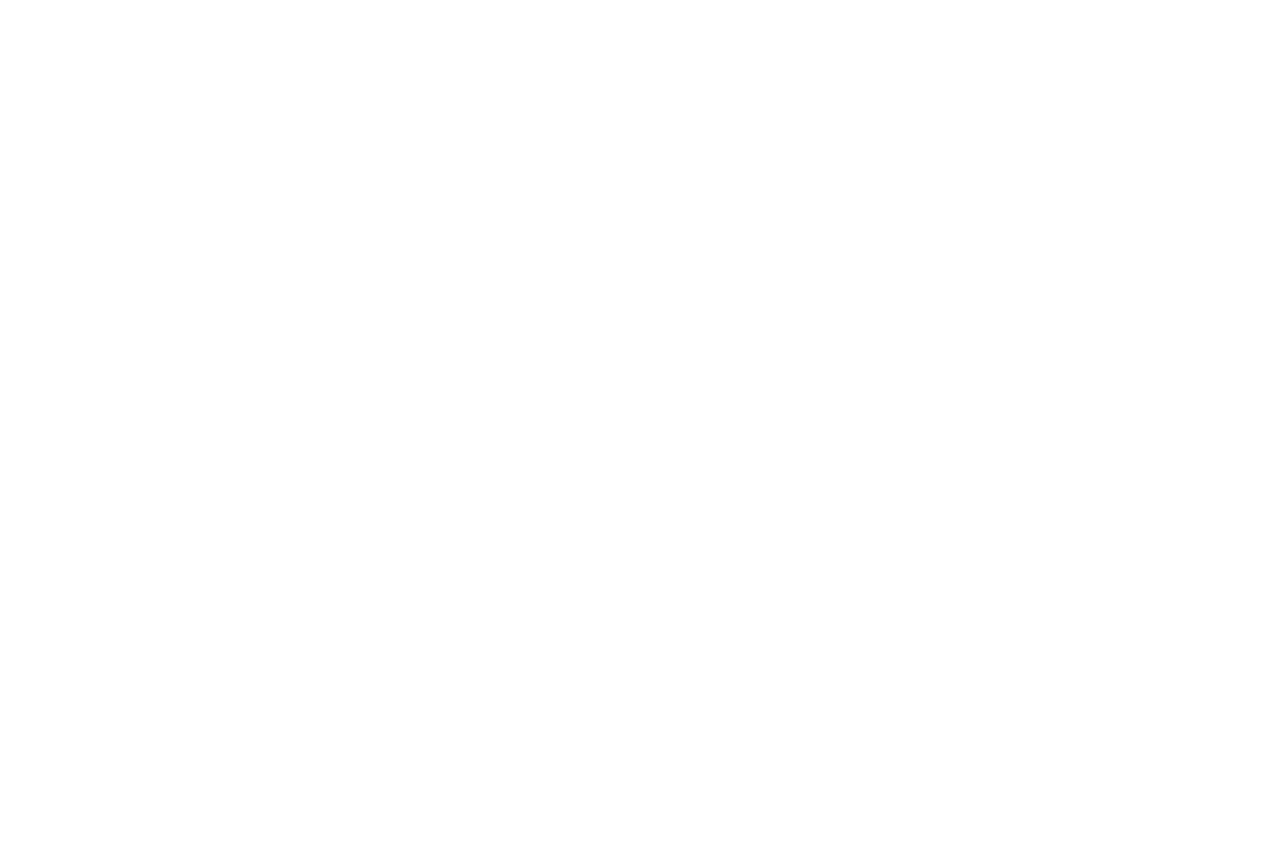
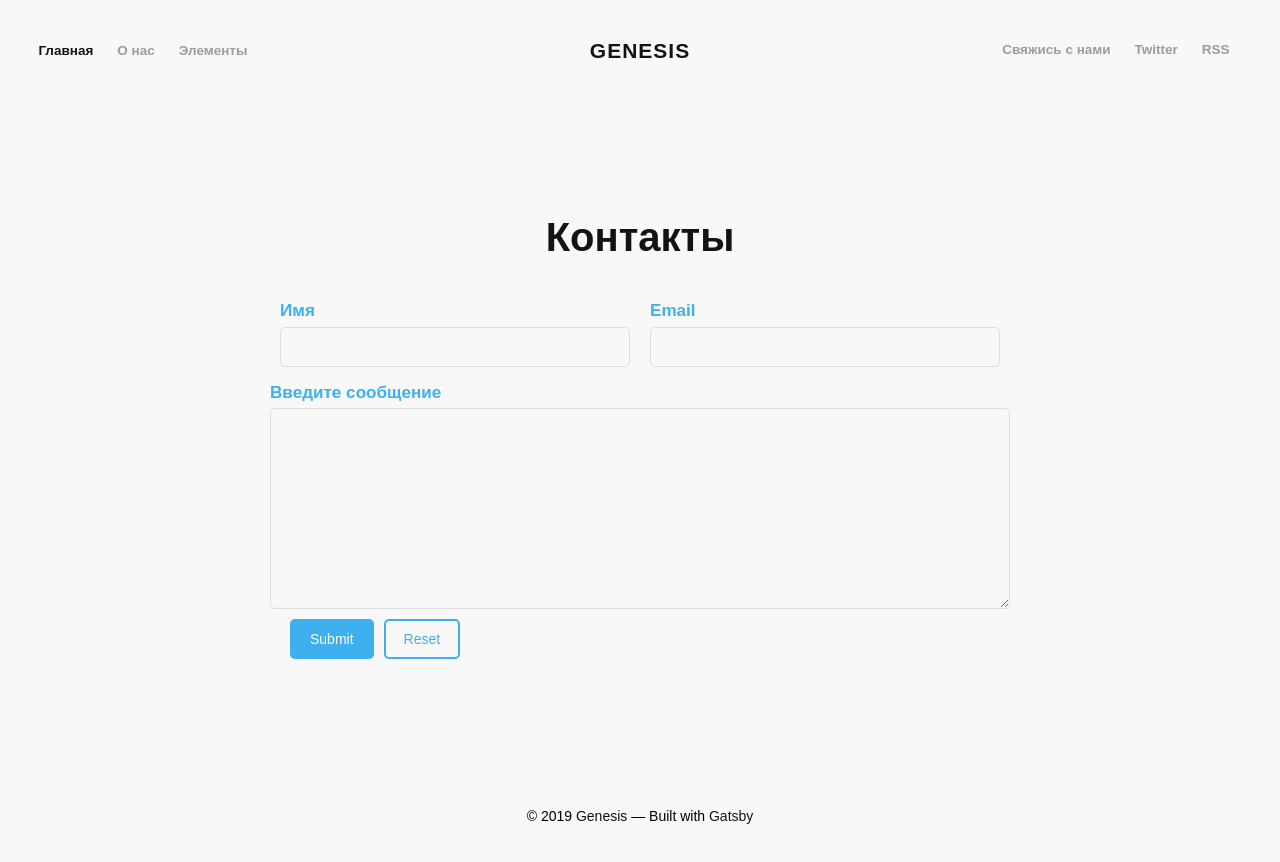
Before and after one commit to alinagaripova/gatsby-template-genesis-2, a Gatsby site: page /contacts in a window 1280 px wide. Before the commit this address had no page. Before the commit the page ends 800 px from the top, so only its background shows below. Built offline with nearby package versions, Linux system fonts and the light colour scheme; Gatsby itself is replaced by a stand-in of ours; a web font is replaced by a local one.

Commit message:
Add contacts page

```diff
--- a/src/components/header.js
+++ b/src/components/header.js
@@ -24,15 +24,15 @@ const Header = (props) => {
                 </div>
             </a>
             <nav id="swup" class="site-head-left">
-                <ul className="nav" role="menu">
+                <ul className="nav" role="menu"> {/*поменять подстветку при выбранном элементе меню*/}
                     <li className="nav-home nav-current" role="menuitem">
-                        <Link to={`/`}>Home</Link>
+                        <Link to={`/`}>Главная</Link>
                     </li>
                     <li className="nav-about" role="menuitem">
-                        <Link to={`/about`}>About</Link>
+                        <Link to={`/about`}>О нас</Link>
                     </li>
                     <li className="nav-elements" role="menuitem">
-                        <Link to={`/elements`}>Elements</Link>
+                        <Link to={`/elements`}>Элементы</Link>
                     </li>
                 </ul>
             </nav>
@@ -43,14 +43,9 @@ const Header = (props) => {
             </div>
             <div className="site-head-right">
                 <div className="social-links">
-                    <a
-                        href="https://www.facebook.com"
-                        title="Facebook"
-                        target="_blank"
-                        rel="noopener noreferrer"
-                    >
-                        Facebook
-                    </a>
+                    <Link to="/contacts" className="nav-contacts" role="menuitem">
+                        Свяжись с нами
+                    </Link>
                     <a
                         href="https://twitter.com"
                         title="Twitter"
@@ -58,7 +53,8 @@ const Header = (props) => {
                         rel="noopener noreferrer"
                     >
                         Twitter
-                    </a>
+                    </a>{/*поменять на иконки*/}
+
                     <Link
                         to={`/rss.xml`}
                         title="RSS"
--- a/src/pages/about.js
+++ b/src/pages/about.js
@@ -32,7 +32,7 @@ const AboutPage = ({ data }) => {
 
   return (
     <Layout title={siteTitle}>
-      <SEO title="ABout" keywords={[`blog`, `gatsby`, `javascript`, `react`]} />
+      <SEO title="О нас" keywords={[`blog`, `gatsby`, `javascript`, `react`]} />
 
       <article className="post-content page-template no-image">
         <div className="post-content-body">
--- /dev/null
+++ b/src/pages/contacts.js
@@ -0,0 +1,66 @@
+import React from "react"
+import { graphql } from "gatsby"
+
+import Layout from "../components/layout"
+import SEO from "../components/seo"
+
+import "../utils/normalize.css"
+import "../utils/css/screen.css"
+
+export const query = graphql`
+  query contactQuery {
+    site {
+      siteMetadata {
+        title
+      }
+    }
+  }
+`
+//сделать фрагмент запроса
+
+const ContactsPage = ({ data }) => {
+    const siteTitle = data.site.siteMetadata.title
+
+    return (
+        <Layout title={siteTitle}>
+            <SEO title="Контакты" keywords={[`blog`, `gatsby`, `javascript`, `react`]} />
+            <article className="post-content page-template no-image">
+                <div className="post-content-body">
+                    <h2 id="clean-minimal-and-deeply-customisable-london-is-a-theme-made-for-people-who-appreciate-simple-lines-">
+                        Контакты
+                    </h2>
+                    <form method="post" action="#">
+                        <div className="row gtr-uniform">
+                            <div className="col-6 col-12-xsmall">
+                                <label for="demo-name">Имя</label>
+                                <input type="text" name="demo-name" id="demo-name" placeholder=""
+                                />
+                            </div>
+                            <div className="col-6 col-12-xsmall">
+                                <label for="demo-email">Email</label>
+                                <input type="email" name="demo-email" id="demo-email" placeholder=""
+                                />
+                            </div>
+                            <label for="demo-name">Введите сообщение</label>
+                            <textarea name="demo-message" id="demo-message" placeholder="" rows={6} defaultValue={""}/>
+                            </div>
+                            {/* Break */}
+                            <div className="col-12">
+                                <ul className="actions">
+                                    <li>
+                                        <input type="submit" defaultValue="Send Message" className="primary" />
+                                    </li>
+                                    <li>
+                                        <input type="reset" defaultValue="Reset" />
+                                    </li>
+                                </ul>
+                            </div>
+                    </form>
+                </div>
+            </article>
+
+        </Layout>
+    )
+}
+
+export default ContactsPage
```
